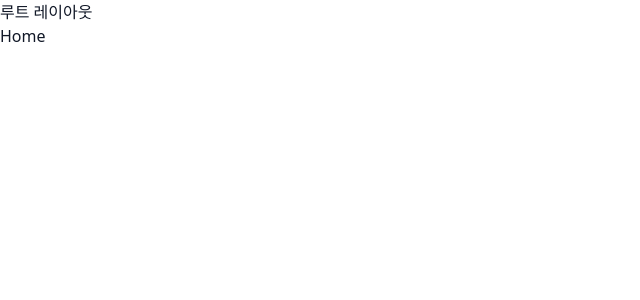
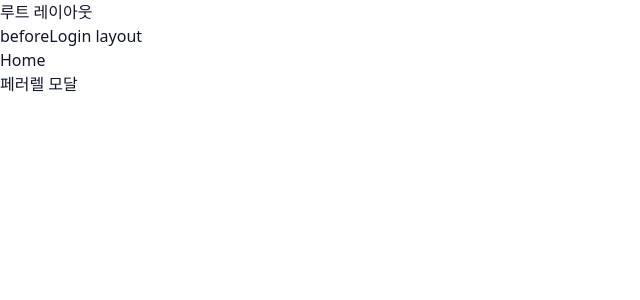
Before and after one commit to lhjwork/letter, a Next.js app: page / in a window 1280 px wide. Shown: the top 300 px of the page, without its empty margins (0-640 px from the left). Built offline with nearby package versions, Linux system fonts and the light colour scheme.

Commit message:
Parallel Routes is applied

```diff
--- /dev/null
+++ b/src/app/(beforeLogin)/@modal/page.tsx
@@ -0,0 +1,3 @@
+export default function Page({}) {
+  return <div>페러렐 모달</div>;
+}
--- a/src/app/(beforeLogin)/layout.tsx
+++ b/src/app/(beforeLogin)/layout.tsx
@@ -1,11 +1,12 @@
 import { ReactNode } from "react";
 
 type Props = { children: ReactNode; modal: ReactNode };
-export default async function Layout({ children }: Props) {
+export default async function Layout({ children, modal }: Props) {
   return (
     <div>
       beforeLogin layout
       {children}
+      {modal}
     </div>
   );
 }
--- a/src/app/layout.tsx
+++ b/src/app/layout.tsx
@@ -9,13 +9,20 @@ export const metadata: Metadata = {
 
 export default function RootLayout({
   children,
+  modal,
 }: Readonly<{
   children: React.ReactNode;
+  modal: React.ReactNode;
 }>) {
   return (
     <html lang="en">
       루트 레이아웃
-      <body>{children}</body>
+      <body>
+        <div>
+          {children}
+          {modal}
+        </div>
+      </body>
     </html>
   );
 }
```
Also changed, not shown: src/app/(beforeLogin)/auth/flow/login/page.tsx (added), src/app/(beforeLogin)/auth/flow/signup/page.tsx (added), src/app/(beforeLogin)/page.tsx (renamed from src/app/page.tsx).
